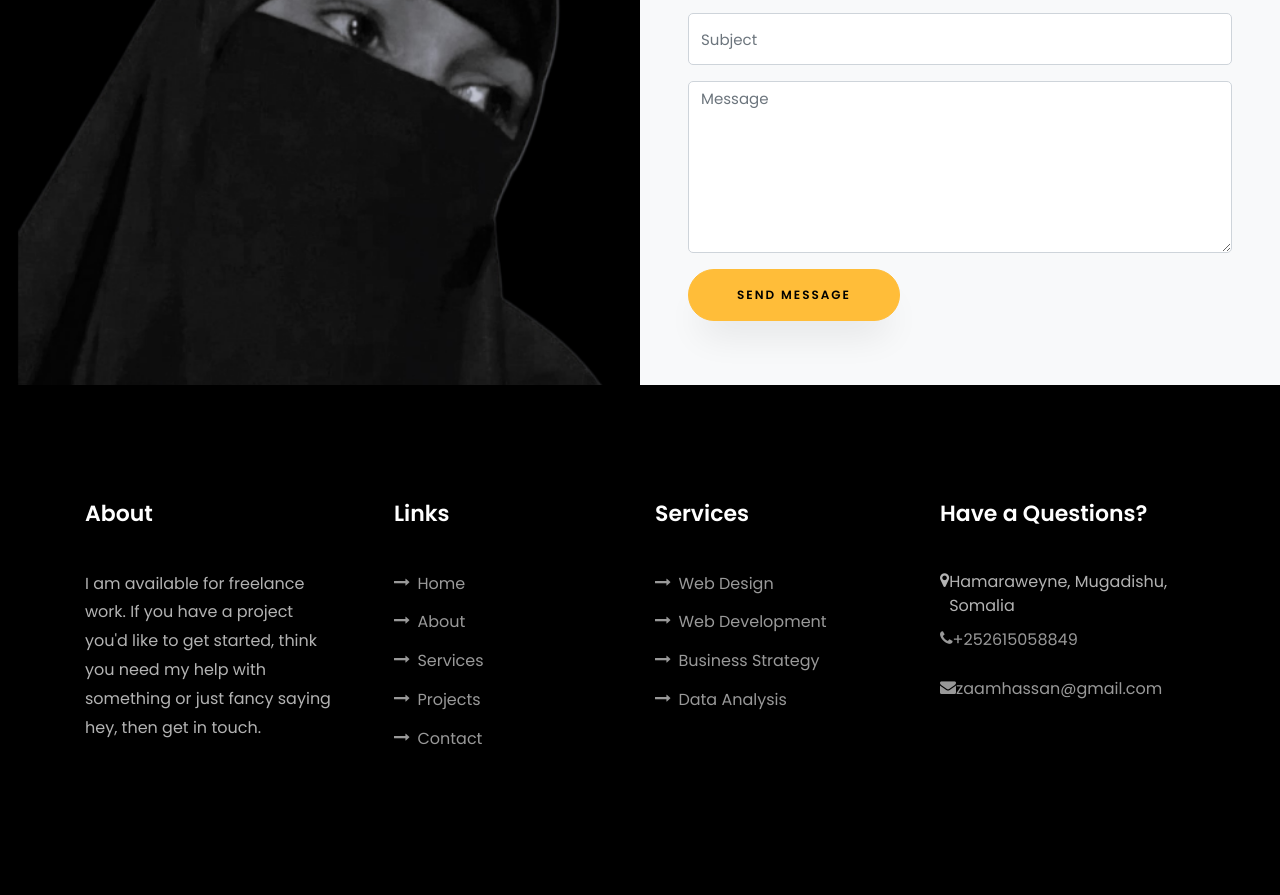
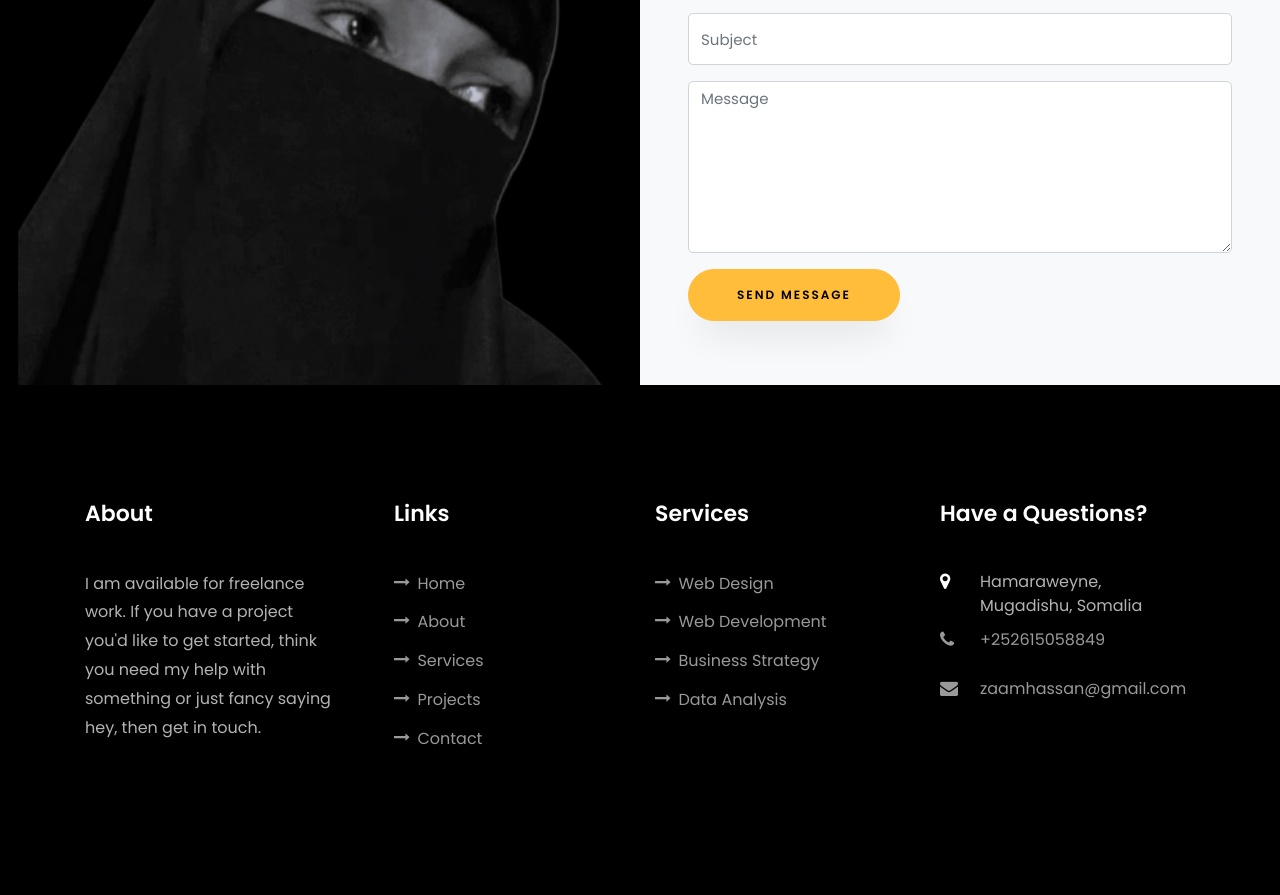
Before and after one commit to zamzamhassan132/personallink, a plain HTML site: page index.html in a window 1280 px wide. Shown: the part 6854-7749 px from the top of the page. Drawn offline with Linux system fonts and the light colour scheme; files whose address does not match are found by name; a web font is replaced by a local one.

Commit message:
Update index.html

```diff
--- a/index.html
+++ b/index.html
@@ -509,9 +509,9 @@
             	<h2 class="ftco-heading-2">Have a Questions?</h2>
             	<div class="block-23 mb-3">
 	              <ul>
-	                <li><span class=" icon-map-marker"></span><span class="text">Hamaraweyne, Mugadishu, Somalia</span></li>
-	                <li><a href="#"><span class=" icon-phone"></span><span class="text">+252615058849</span></a></li>
-	                <li><a href="#"><span class=" icon-envelope"></span><span class="text">zaamhassan@gmail.com</span></a></li>
+	                <li><span class=" icon icon-map-marker"></span><span class="text">Hamaraweyne, Mugadishu, Somalia</span></li>
+	                <li><a href="#"><span class="icon icon-phone"></span><span class="text">+252615058849</span></a></li>
+	                <li><a href="#"><span class=" icon icon-envelope"></span><span class="text">zaamhassan@gmail.com</span></a></li>
 	              </ul>
 	            </div>
             </div>
```
